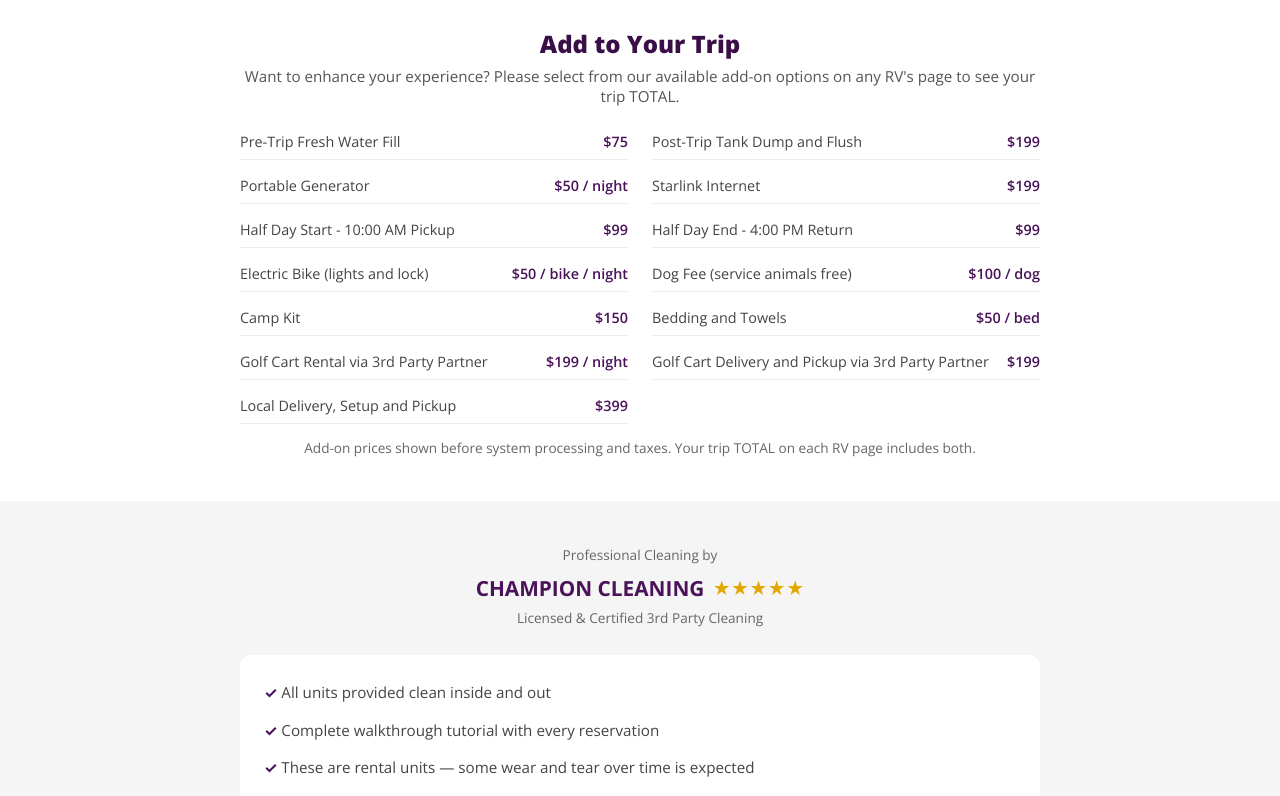
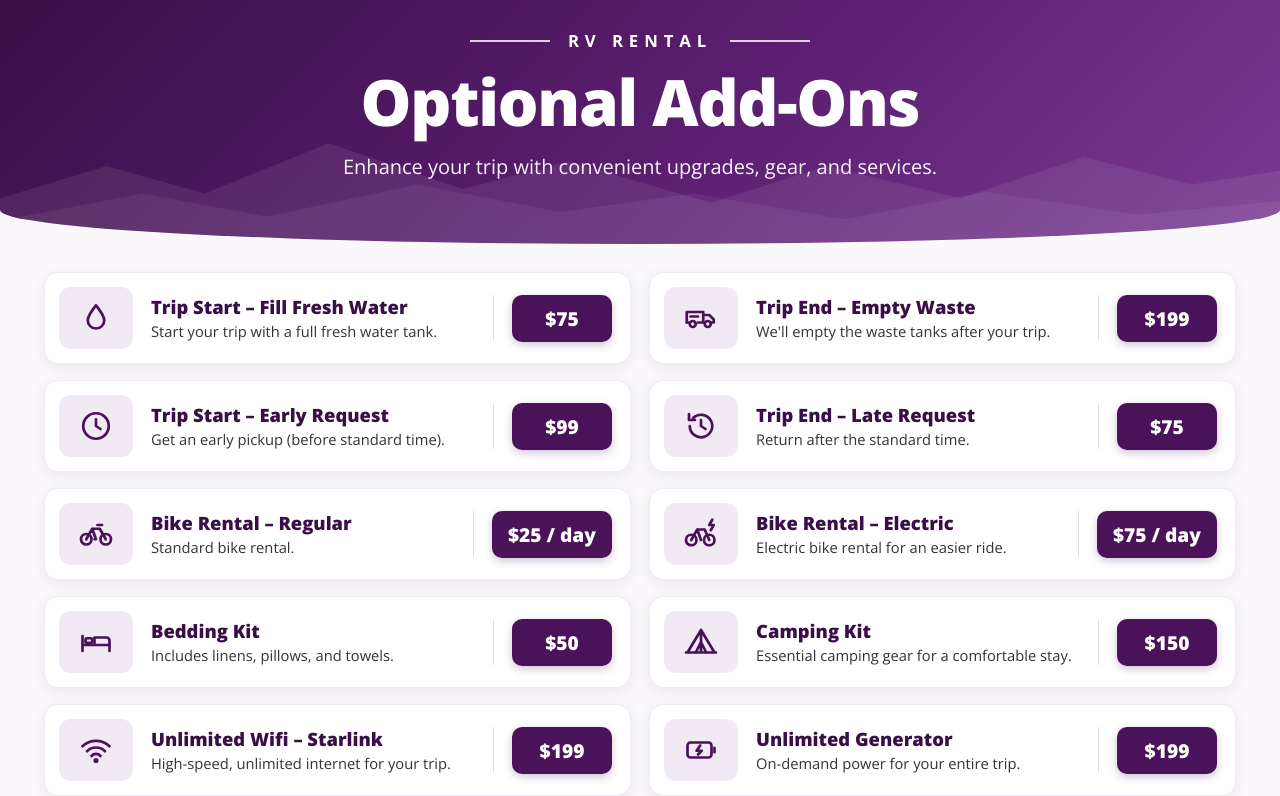
Before and after one commit to StressFreeGroup/honestrvs, a React (Vite) app: page / in a window 1280 px wide. Shown: the part 4200-4996 px from the top of the page. Built offline with nearby package versions, Linux system fonts and the light colour scheme.

Commit message:
Optional Add-Ons section redesigned to the mockup: purple banner, icon cards with price pills; updated add-on list and prices
Co-Authored-By: Claude Opus 5.5 <noreply@anthropic.com>
Claude-Session: https://claude.ai/code/session_011SMaA7kn9kD6bAnyVsdj1x

```diff
--- a/src/App.jsx
+++ b/src/App.jsx
@@ -1697,26 +1697,80 @@ const PICKUP = 'Sycuan Casino Resort, 5469 Casino Way, El Cajon, CA 92019'
 
 // Optional add-ons (same list and prices on every platform)
 const addOns = [
-  { id: 'water', name: 'Pre-Trip Fresh Water Fill', amount: 75, per: 'trip' },
-  { id: 'dump', name: 'Post-Trip Tank Dump and Flush', amount: 199, per: 'trip' },
-  { id: 'gen', name: 'Portable Generator', amount: 50, per: 'night' },
-  { id: 'starlink', name: 'Starlink Internet', amount: 199, per: 'trip' },
-  { id: 'early', name: 'Half Day Start - 10:00 AM Pickup', amount: 99, per: 'trip' },
-  { id: 'late', name: 'Half Day End - 4:00 PM Return', amount: 99, per: 'trip' },
-  { id: 'bike', name: 'Electric Bike (lights and lock)', amount: 50, per: 'unitNight', unit: 'bike', max: 10 },
-  { id: 'dog', name: 'Dog Fee (service animals free)', amount: 100, per: 'unit', unit: 'dog', max: 2 },
-  { id: 'campkit', name: 'Camp Kit', amount: 150, per: 'trip' },
-  { id: 'bedding', name: 'Bedding and Towels', amount: 50, per: 'unit', unit: 'bed', max: 4 },
-  { id: 'cart', name: 'Golf Cart Rental via 3rd Party Partner', amount: 199, per: 'night' },
-  { id: 'cartdel', name: 'Golf Cart Delivery and Pickup via 3rd Party Partner', amount: 199, per: 'trip' },
-  { id: 'delivery', name: 'Local Delivery, Setup and Pickup', amount: 399, per: 'trip', towableOnly: true }
+  { id: 'water', icon: 'drop', name: 'Trip Start - Fill Fresh Water', desc: 'Start your trip with a full fresh water tank.', amount: 75, per: 'trip' },
+  { id: 'dump', icon: 'waste', name: 'Trip End - Empty Waste', desc: "We'll empty the waste tanks after your trip.", amount: 199, per: 'trip' },
+  { id: 'early', icon: 'clock', name: 'Trip Start - Early Request', desc: 'Get an early pickup (before standard time).', amount: 99, per: 'trip' },
+  { id: 'late', icon: 'clockBack', name: 'Trip End - Late Request', desc: 'Return after the standard time.', amount: 75, per: 'trip' },
+  { id: 'bike', icon: 'bike', name: 'Bike Rental - Regular', desc: 'Standard bike rental.', amount: 25, per: 'unitNight', unit: 'bike', max: 10, unitLabel: 'day' },
+  { id: 'ebike', icon: 'ebike', name: 'Bike Rental - Electric', desc: 'Electric bike rental for an easier ride.', amount: 75, per: 'unitNight', unit: 'bike', max: 10, unitLabel: 'day' },
+  { id: 'bedding', icon: 'bed', name: 'Bedding Kit', desc: 'Includes linens, pillows, and towels.', amount: 50, per: 'unit', unit: 'kit', max: 6 },
+  { id: 'campkit', icon: 'tent', name: 'Camping Kit', desc: 'Essential camping gear for a comfortable stay.', amount: 150, per: 'trip' },
+  { id: 'starlink', icon: 'wifi', name: 'Unlimited Wifi - Starlink', desc: 'High-speed, unlimited internet for your trip.', amount: 199, per: 'trip' },
+  { id: 'gen', icon: 'battery', name: 'Unlimited Generator', desc: 'On-demand power for your entire trip.', amount: 199, per: 'trip' },
+  { id: 'dog', icon: 'paw', name: 'Dog Fee', desc: 'Per dog (service animals free).', amount: 100, per: 'unit', unit: 'dog', max: 2 },
+  { id: 'delivery', icon: 'trailer', name: 'Trailer Delivery', desc: 'Local delivery, setup, and pickup (trailers).', amount: 399, per: 'trip', towableOnly: true },
+  { id: 'cart', icon: 'cart', name: 'Golf Cart Rental', desc: 'Golf cart rental via 3rd party partner.', amount: 199, per: 'night' },
+  { id: 'cartdel', icon: 'cartMove', name: 'Golf Cart Delivery', desc: 'Delivery and pickup for your rented golf cart.', amount: 199, per: 'trip' }
 ]
+
+const AddOnIcon = ({ name }) => {
+  const p = { fill: 'none', stroke: 'currentColor', strokeWidth: 1.8, strokeLinecap: 'round', strokeLinejoin: 'round' }
+  const wheel = (cx, cy, r = 3.2) => <circle cx={cx} cy={cy} r={r} {...p} />
+  const icons = {
+    drop: <path {...p} d="M12 3.5c3 4 5.5 7 5.5 10a5.5 5.5 0 01-11 0c0-3 2.5-6 5.5-10z" />,
+    waste: <g {...p}><path d="M2.5 15V8h11v7M13.5 10h4l3 3v2h-2" /><path d="M2.5 15h1.5M10 15h3.5M8 15h0" />{wheel(6.5, 16, 2)}{wheel(16.5, 16, 2)}<path d="M5 11h5" /></g>,
+    clock: <g {...p}><circle cx="12" cy="12" r="8.5" /><path d="M12 7.5V12l3 2" /></g>,
+    clockBack: <g {...p}><path d="M4.5 12a7.5 7.5 0 102.2-5.3" /><path d="M4 4v4h4" /><path d="M12 8v4l3 2" /></g>,
+    bike: <g {...p}>{wheel(5.5, 15.5, 3.5)}{wheel(18.5, 15.5, 3.5)}<path d="M5.5 15.5l4-7h5l4 7M9.5 8.5L12 15.5h-1M13 6h3" /></g>,
+    ebike: <g {...p}>{wheel(5.5, 16, 3.5)}{wheel(17.5, 16, 3.5)}<path d="M5.5 16l4-7h5l3 7M9.5 9L12 16" /><path d="M19.5 2.5L17.5 6h3l-2 3.5" /></g>,
+    bed: <g {...p}><path d="M3 18V8M3 14h18v4M21 14v-3a2 2 0 00-2-2H11v5" /><rect x="5" y="9.5" width="4.5" height="3" rx="1" /></g>,
+    tent: <g {...p}><path d="M12 4L3 19h18L12 4zM12 4v15M8.5 19L12 12l3.5 7M2 19h20" /></g>,
+    wifi: <g {...p}><path d="M3 9.5a13 13 0 0118 0M6 12.8a8.5 8.5 0 0112 0M9 16a4 4 0 016 0" /><circle cx="12" cy="19" r="0.8" fill="currentColor" /></g>,
+    battery: <g {...p}><rect x="3" y="7" width="16" height="10" rx="2" /><path d="M21 10.5v3M11.5 9l-2.5 3.5h3.5L10 15" /></g>,
+    paw: <g fill="currentColor"><ellipse cx="7" cy="9.5" rx="1.8" ry="2.3" /><ellipse cx="10.5" cy="6.5" rx="1.8" ry="2.3" /><ellipse cx="14.5" cy="6.5" rx="1.8" ry="2.3" /><ellipse cx="18" cy="9.5" rx="1.8" ry="2.3" /><path d="M12.5 11.5c-3 0-5.5 3.5-5.5 5.7 0 1.6 1.3 2.3 2.8 2 1-.2 1.8-.6 2.7-.6s1.7.4 2.7.6c1.5.3 2.8-.4 2.8-2 0-2.2-2.5-5.7-5.5-5.7z" /></g>,
+    trailer: <g {...p}><rect x="2.5" y="6" width="14" height="9" rx="1.5" /><path d="M16.5 13h5M5.5 9h4" />{wheel(9, 16.5, 2)}</g>,
+    cart: <g {...p}><path d="M5 6h12M7 6v6M17 6l1 6M4 12h16v3H4z" />{wheel(7.5, 17, 2)}{wheel(16.5, 17, 2)}</g>,
+    cartMove: <g {...p}><path d="M9 6h11M11 6v6M20 6l1 6M8 12h14v3H8z" />{wheel(11.5, 17, 2)}{wheel(19, 17, 2)}<path d="M1.5 9h4M2.5 12h3.5M1.5 15h4" /></g>
+  }
+  return <svg width="36" height="36" viewBox="0 0 24 24" style={{ color: PURPLE }}>{icons[name]}</svg>
+}
+
+const AddOnsSection = () => (
+  <section id="addons" style={{ background: '#FAF8FB', paddingBottom: '48px', scrollMarginTop: '90px' }}>
+    <div className="addons-banner">
+      <svg className="addons-mtn" viewBox="0 0 1440 120" preserveAspectRatio="none" aria-hidden="true">
+        <path d="M0 120V70l120-35 110 30 140-55 150 50 120-30 160 45 130-40 150 35 140-45 120 30 100-15V120z" fill="rgba(255,255,255,0.08)" />
+        <path d="M0 120V95l160-30 140 25 170-35 160 30 150-20 170 28 160-30 170 25 160-15V120z" fill="rgba(255,255,255,0.06)" />
+      </svg>
+      <p className="addons-eyebrow"><span />RV RENTAL<span /></p>
+      <h2 className="addons-title">Optional Add-Ons</h2>
+      <p className="addons-sub">Enhance your trip with convenient upgrades, gear, and services.</p>
+    </div>
+    <div className="addons-grid">
+      {addOns.map(a => (
+        <div key={a.id} className="addon-card">
+          <div className="addon-icon"><AddOnIcon name={a.icon} /></div>
+          <div className="addon-text">
+            <h3>{a.name.replace(' - ', ' – ')}</h3>
+            <p>{a.desc}</p>
+          </div>
+          <div className="addon-pill">{addOnLabel(a)}</div>
+        </div>
+      ))}
+    </div>
+    <div className="addons-note">
+      <svg width="26" height="26" viewBox="0 0 24 24" fill="none" stroke={PURPLE} strokeWidth="1.8"><circle cx="12" cy="12" r="9.5" /><path d="M12 11v6M12 7.5v.5" strokeLinecap="round" /></svg>
+      <span className="addons-note-bar" />
+      <p>Every rental includes an upgraded smart LED TV for streaming. Trip preparation and Interior Essentials are included in every BASE STANDARD package. Add-on prices shown before 10% system processing and 8.75% taxes.</p>
+    </div>
+  </section>
+)
 
 const addOnLabel = a => ({
   trip: `$${a.amount}`,
   night: `$${a.amount} / night`,
-  unit: `$${a.amount} / ${a.unit}`,
-  unitNight: `$${a.amount} / ${a.unit} / night`
+  unit: a.unit === 'kit' ? `$${a.amount}` : `$${a.amount}`,
+  unitNight: `$${a.amount} / ${a.unitLabel || 'night'}`
 }[a.per])
 
 const addOnCost = (a, qty, nights) => ({
@@ -2074,7 +2128,7 @@ const TripBuilder = ({ rv, dates, onChange }) => {
                 {Array.from({ length: a.max }, (_, i) => i + 1).map(q => <option key={q} value={q}>{q}</option>)}
               </select>
             ) : null}
-            <span className="addon-price">{addOnLabel(a)}</span>
+            <span className="addon-price">{addOnLabel(a)}{a.per === 'unit' ? ` / ${a.unit}` : a.per === 'unitNight' ? ' per bike' : ''}</span>
           </label>
         ))}
       </details>
@@ -2158,23 +2212,7 @@ const HomePage = ({ go, dates, setDates, group, setGroup }) => {
         </div>
       </section>
 
-      <section id="addons" style={{ background: 'white', padding: '44px 20px', scrollMarginTop: '90px' }}>
-        <div style={{ maxWidth: '800px', margin: '0 auto' }}>
-          <h3 style={{ fontSize: '1.5rem', fontWeight: 800, marginBottom: '6px', color: DARK, textAlign: 'center' }}>Add to Your Trip</h3>
-          <p style={{ fontSize: '0.95rem', color: '#555', textAlign: 'center', marginBottom: '18px' }}>Want to enhance your experience? Please select from our available add-on options on any RV's page to see your trip TOTAL.</p>
-          <div style={{ display: 'grid', gridTemplateColumns: 'repeat(auto-fill, minmax(320px, 1fr))', gap: '8px 24px' }}>
-            {addOns.map(a => (
-              <div key={a.name} style={{ display: 'flex', justifyContent: 'space-between', gap: '12px', padding: '8px 0', borderBottom: '1px solid #eee', fontSize: '0.9rem' }}>
-                <span style={{ color: '#444' }}>{a.name}</span>
-                <span style={{ color: PURPLE, fontWeight: 600, whiteSpace: 'nowrap' }}>{addOnLabel(a)}</span>
-              </div>
-            ))}
-          </div>
-          <p style={{ fontSize: '0.85rem', color: '#666', marginTop: '14px', textAlign: 'center' }}>
-            Add-on prices shown before system processing and taxes. Your trip TOTAL on each RV page includes both.
-          </p>
-        </div>
-      </section>
+      <AddOnsSection />
 
       <section id="promise" style={{ background: '#f5f5f5', padding: '44px 20px', scrollMarginTop: '90px' }}>
         <div style={{ maxWidth: '800px', margin: '0 auto' }}>
@@ -2476,6 +2514,31 @@ function App() {
         .addon-name { flex: 1; color: #333; }
         .addon-price { color: ${PURPLE}; font-weight: 700; white-space: nowrap; font-size: 0.8rem; }
         .addon-row select { border: 1px solid #ddd; border-radius: 6px; padding: 2px 4px; font-size: 0.85rem; }
+        .addons-banner { position: relative; overflow: hidden; text-align: center; color: white; padding: 46px 20px 64px;
+          background: linear-gradient(135deg, #3A0E47 0%, #5B1E70 55%, #7A3A92 100%); border-radius: 0 0 50% 50% / 0 0 34px 34px; }
+        .addons-mtn { position: absolute; left: 0; right: 0; bottom: 0; width: 100%; height: 110px; }
+        .addons-eyebrow { position: relative; display: flex; align-items: center; justify-content: center; gap: 18px; font-size: 1.05rem; font-weight: 700; letter-spacing: 0.35em; }
+        .addons-eyebrow span { width: 80px; height: 2px; background: rgba(255,255,255,0.8); }
+        .addons-title { position: relative; font-size: clamp(2.4rem, 5.5vw, 4rem); font-weight: 800; letter-spacing: -0.02em; margin: 6px 0 8px; }
+        .addons-sub { position: relative; font-size: clamp(1rem, 1.8vw, 1.25rem); opacity: 0.95; }
+        .addons-grid { max-width: 1240px; margin: 28px auto 0; padding: 0 24px; display: grid; grid-template-columns: repeat(2, 1fr); gap: 16px 18px; }
+        .addon-card { display: flex; align-items: center; gap: 18px; background: white; border-radius: 14px; padding: 14px 18px 14px 14px; box-shadow: 0 3px 14px rgba(58,14,71,0.08); border: 1px solid #EFEAF2; }
+        .addon-icon { flex-shrink: 0; width: 74px; height: 62px; border-radius: 12px; background: #F1EAF4; display: flex; align-items: center; justify-content: center; }
+        .addon-text { flex: 1; min-width: 0; padding-right: 14px; border-right: 1px solid #E3DCE7; }
+        .addon-text h3 { font-size: 1.15rem; font-weight: 800; color: ${DARK}; line-height: 1.25; }
+        .addon-text p { font-size: 0.92rem; color: #333; margin-top: 3px; line-height: 1.4; }
+        .addon-pill { flex-shrink: 0; min-width: 100px; text-align: center; background: ${PURPLE}; color: white; font-weight: 800; font-size: 1.2rem; padding: 10px 16px; border-radius: 10px; white-space: nowrap; box-shadow: 0 3px 8px rgba(74,18,89,0.25); }
+        .addons-note { max-width: 1192px; margin: 26px auto 0; display: flex; align-items: center; gap: 18px; background: #EDE3F1; border-radius: 12px; padding: 16px 28px; }
+        .addons-note-bar { width: 1px; align-self: stretch; background: rgba(74,18,89,0.35); }
+        .addons-note p { font-size: 0.98rem; color: ${DARK}; line-height: 1.5; }
+        @media (max-width: 900px) { .addons-grid { grid-template-columns: 1fr; } .addons-note { margin: 22px 24px 0; } }
+        @media (max-width: 480px) {
+          .addon-card { gap: 12px; padding: 12px; }
+          .addon-icon { width: 54px; height: 50px; }
+          .addon-text h3 { font-size: 1rem; } .addon-text p { font-size: 0.85rem; }
+          .addon-pill { min-width: 0; font-size: 1rem; padding: 8px 10px; }
+          .addons-eyebrow span { width: 40px; }
+        }
         .rv-desc { color: #555; font-size: 0.88rem; margin-bottom: 14px; line-height: 1.55; display: -webkit-box; -webkit-line-clamp: 3; -webkit-box-orient: vertical; overflow: hidden; }
 
         @media (max-width: 1020px) {
```
Also changed, not shown: 3 other files (tests, documents, lock files or other folders).
